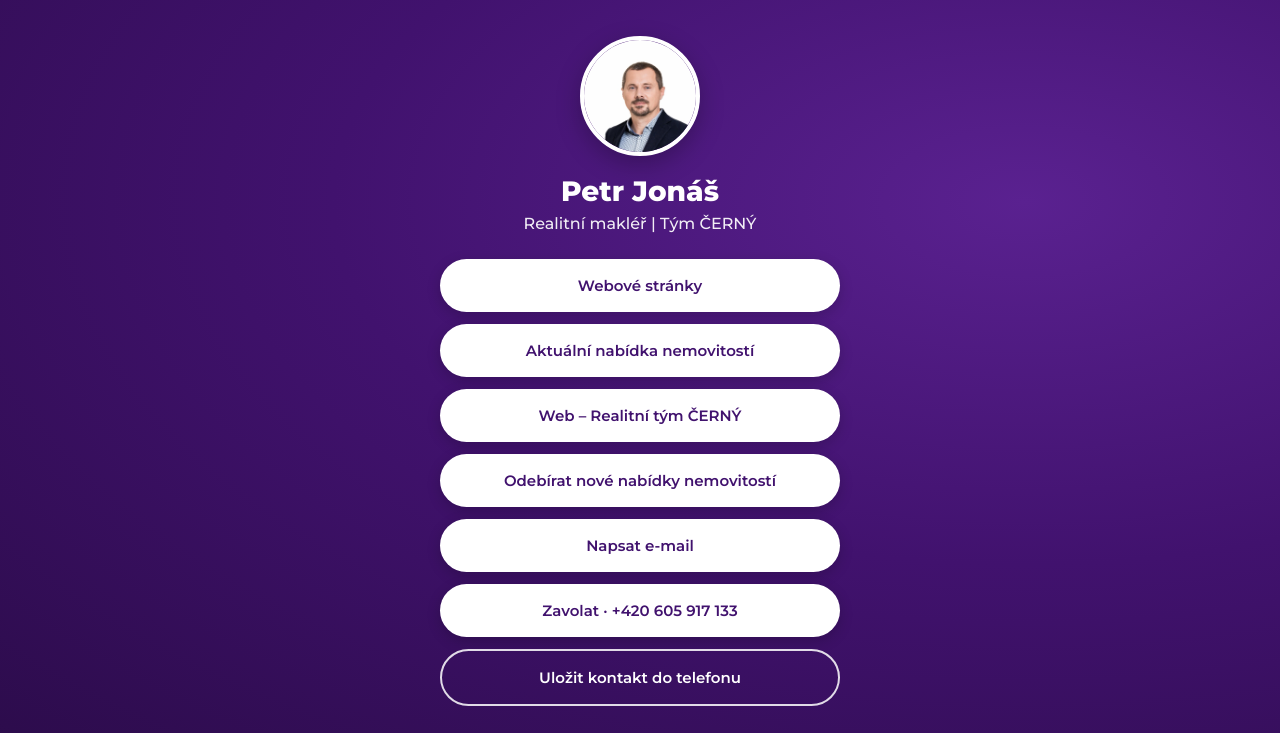
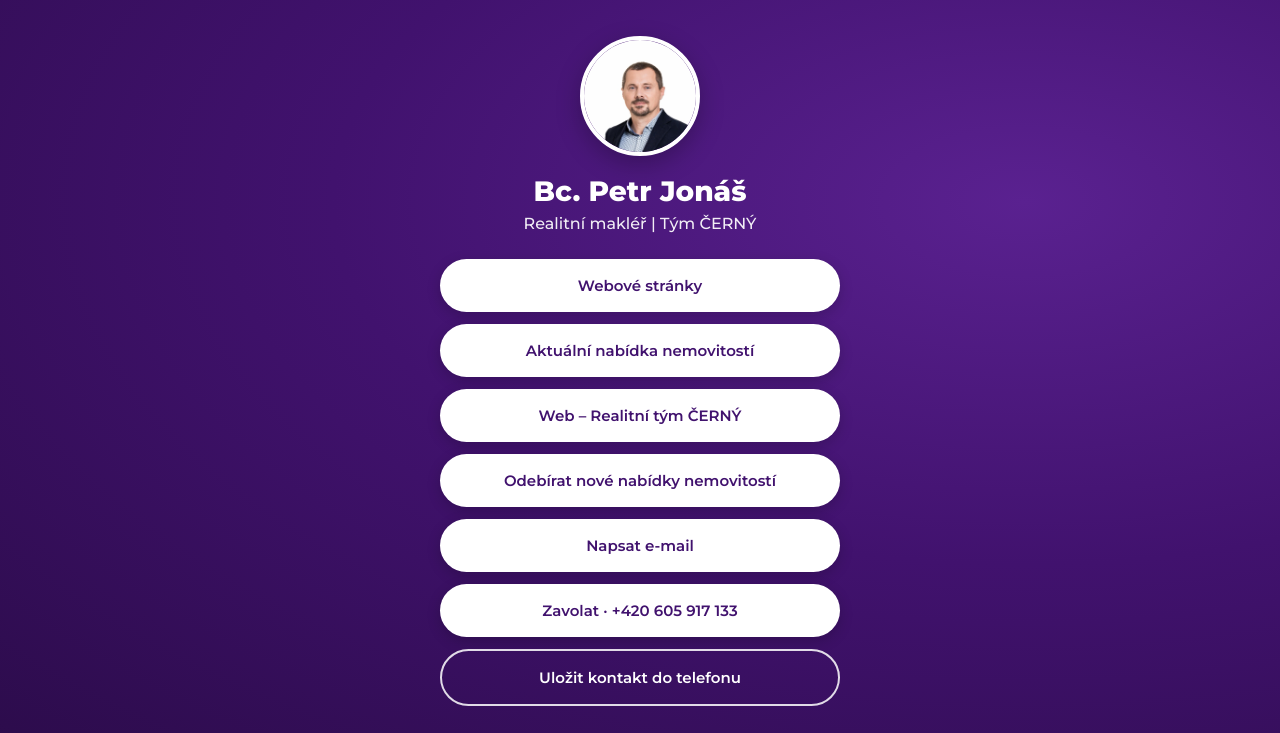
Before and after one commit to realitnitymcerny/vizitky, a plain HTML site: page petr-jonas/index.html in a window 1280 px wide. Shown: the top 733 px of the page. Drawn offline with Linux system fonts and the light colour scheme.

Commit message:
Petr: titul Bc.; QR kódy ke stažení

```diff
--- a/petr-jonas/index.html
+++ b/petr-jonas/index.html
@@ -1,6 +1,6 @@
 <!doctype html><html lang="cs"><head><meta charset="utf-8"><meta name="viewport" content="width=device-width,initial-scale=1">
-<title>Petr Jonáš – Realitní tým ČERNÝ</title><meta name="description" content="Realitní makléř | Tým ČERNÝ">
-<meta property="og:title" content="Petr Jonáš – Realitní tým ČERNÝ">
+<title>Bc. Petr Jonáš – Realitní tým ČERNÝ</title><meta name="description" content="Realitní makléř | Tým ČERNÝ">
+<meta property="og:title" content="Bc. Petr Jonáš – Realitní tým ČERNÝ">
 <link rel="icon" href="../logo-w.png"><link rel="preconnect" href="https://fonts.googleapis.com">
 <link href="https://fonts.googleapis.com/css2?family=Montserrat:wght@500;600;700;800&display=swap" rel="stylesheet">
 <style>
@@ -16,8 +16,8 @@ h1{font-size:28px;font-weight:800;margin:18px 0 6px}.sub{font-size:16px;font-wei
 .soc{width:56px;height:56px;border-radius:50%;background:#fff;color:var(--p);display:flex;align-items:center;justify-content:center;box-shadow:0 4px 14px rgba(0,0,0,.2)}.soc svg{width:28px;height:28px}
 footer{margin-top:34px;display:flex;align-items:center;gap:10px;font-size:12px;opacity:.85}footer img{height:34px}
 </style></head><body><main class="wrap">
-<img class="foto" src="foto.jpg?v=1795440483" alt="Petr Jonáš">
-<h1>Petr Jonáš</h1><p class="sub">Realitní makléř | Tým ČERNÝ</p>
+<img class="foto" src="foto.jpg?v=1795440483" alt="Bc. Petr Jonáš">
+<h1>Bc. Petr Jonáš</h1><p class="sub">Realitní makléř | Tým ČERNÝ</p>
 <a class="btn" href="https://petrjonas-reality.cz/" target="_blank" rel="noopener">Webové stránky</a><a class="btn" href="https://www.realitnitymcerny.cz/aktualni-nabidka/" target="_blank" rel="noopener">Aktuální nabídka nemovitostí</a><a class="btn" href="https://www.realitnitymcerny.cz/" target="_blank" rel="noopener">Web – Realitní tým ČERNÝ</a><a class="btn" href="https://stanislavcerny.ecomailapp.cz/public/form/7-c01458c4e85a58f0047857fac06ae283" target="_blank" rel="noopener">Odebírat nové nabídky nemovitostí</a><a class="btn" href="mailto:petr.jonas@edoreality.cz">Napsat e-mail</a><a class="btn" href="tel:+420605917133">Zavolat · +420 605 917 133</a><a class="btn save" href="kontakt.vcf" download>Uložit kontakt do telefonu</a>
 <p class="follow">Sledujte mě!</p><div class="socs"><a class="soc" href="https://www.facebook.com/profile.php?id=61555876451927" target="_blank" rel="noopener" aria-label="Facebook"><svg viewBox="0 0 24 24" aria-hidden="true"><path fill="currentColor" d="M13.5 22v-8h2.7l.4-3.2h-3.1V8.8c0-.9.3-1.5 1.6-1.5h1.7V4.4c-.3 0-1.3-.1-2.5-.1-2.5 0-4.1 1.5-4.1 4.2v2.3H7.4V14h2.8v8z"/></svg></a><a class="soc" href="https://www.instagram.com/petr_jonas_reality/" target="_blank" rel="noopener" aria-label="Instagram"><svg viewBox="0 0 24 24" aria-hidden="true"><path fill="currentColor" d="M12 7.2A4.8 4.8 0 1 0 12 16.8 4.8 4.8 0 0 0 12 7.2zm0 7.9a3.1 3.1 0 1 1 0-6.2 3.1 3.1 0 0 1 0 6.2zM17 5.9a1.1 1.1 0 1 0 0 2.2 1.1 1.1 0 0 0 0-2.2zM21.9 7.9c-.1-1.6-.4-3-1.6-4.2S17.7 2.2 16.1 2.1C14.5 2 9.5 2 7.9 2.1 6.3 2.2 4.9 2.5 3.7 3.7S2.2 6.3 2.1 7.9C2 9.5 2 14.5 2.1 16.1c.1 1.6.4 3 1.6 4.2s2.6 1.5 4.2 1.6c1.6.1 6.6.1 8.2 0 1.6-.1 3-.4 4.2-1.6s1.5-2.6 1.6-4.2c.1-1.6.1-6.6 0-8.2zM19.8 18c-.3.9-1 1.6-1.9 1.9-1.3.5-4.4.4-5.9.4s-4.6.1-5.9-.4c-.9-.3-1.6-1-1.9-1.9-.5-1.3-.4-4.4-.4-5.9s-.1-4.6.4-5.9c.3-.9 1-1.6 1.9-1.9C7.4 3.8 10.5 3.9 12 3.9s4.6-.1 5.9.4c.9.3 1.6 1 1.9 1.9.5 1.3.4 4.4.4 5.9s.1 4.6-.4 5.9z"/></svg></a></div>
 <a class="btn team" href="https://www.instagram.com/realitni_tym_cerny/" target="_blank" rel="noopener"><svg viewBox="0 0 24 24" aria-hidden="true"><path fill="currentColor" d="M12 7.2A4.8 4.8 0 1 0 12 16.8 4.8 4.8 0 0 0 12 7.2zm0 7.9a3.1 3.1 0 1 1 0-6.2 3.1 3.1 0 0 1 0 6.2zM17 5.9a1.1 1.1 0 1 0 0 2.2 1.1 1.1 0 0 0 0-2.2zM21.9 7.9c-.1-1.6-.4-3-1.6-4.2S17.7 2.2 16.1 2.1C14.5 2 9.5 2 7.9 2.1 6.3 2.2 4.9 2.5 3.7 3.7S2.2 6.3 2.1 7.9C2 9.5 2 14.5 2.1 16.1c.1 1.6.4 3 1.6 4.2s2.6 1.5 4.2 1.6c1.6.1 6.6.1 8.2 0 1.6-.1 3-.4 4.2-1.6s1.5-2.6 1.6-4.2c.1-1.6.1-6.6 0-8.2zM19.8 18c-.3.9-1 1.6-1.9 1.9-1.3.5-4.4.4-5.9.4s-4.6.1-5.9-.4c-.9-.3-1.6-1-1.9-1.9-.5-1.3-.4-4.4-.4-5.9s-.1-4.6.4-5.9c.3-.9 1-1.6 1.9-1.9C7.4 3.8 10.5 3.9 12 3.9s4.6-.1 5.9.4c.9.3 1.6 1 1.9 1.9.5 1.3.4 4.4.4 5.9s.1 4.6-.4 5.9z"/></svg><span>Instagram Týmu ČERNÝ</span></a>
```
Also changed, not shown: alena-mala/QR-alena-mala.png (added), bohuslav-marecek/QR-bohuslav-marecek.png (added), eliska-eichlerova/QR-eliska-eichlerova.png (added), petr-jonas/QR-petr-jonas.png (added), sara-zaludova/QR-sara-zaludova.png (added), stanislav-cerny/QR-stanislav-cerny.png (added), vladimir-cerny/QR-vladimir-cerny.png (added), 1 other file.
